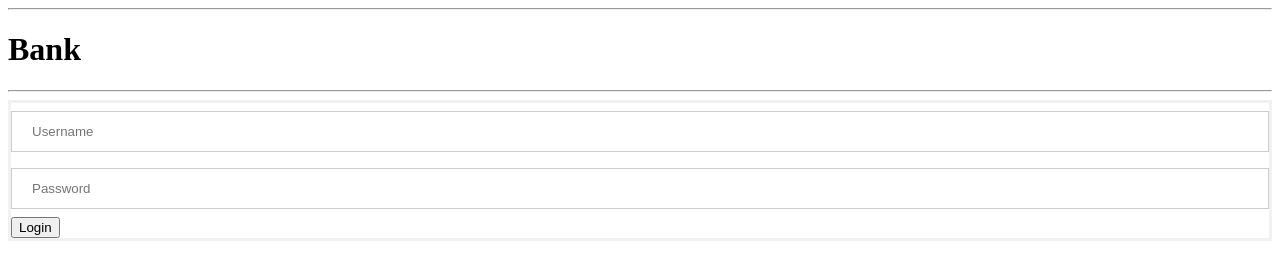
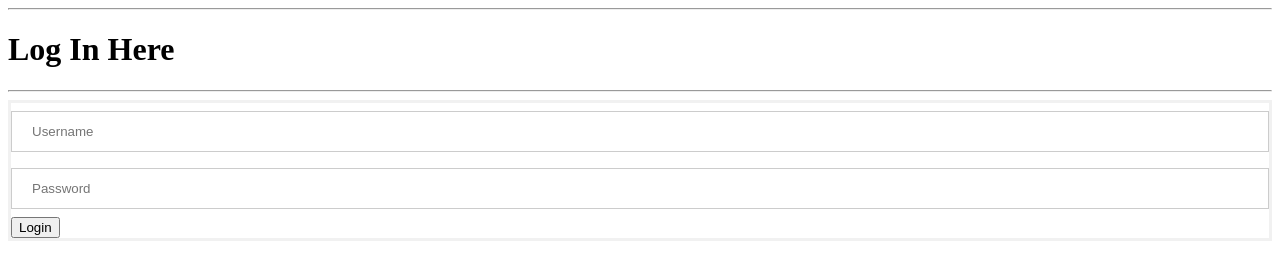
Before and after one commit to cmgospod/bank-project, a plain HTML site: page frontend/src/index.html in a window 1280 px wide. Drawn offline with Linux system fonts and the light colour scheme.

Commit message:
README edits

```diff
--- a/frontend/src/index.html
+++ b/frontend/src/index.html
@@ -7,13 +7,13 @@
     <meta charset="UTF-8">
     <meta http-equiv="X-UA-Compatible" content="IE=edge">
     <meta name="viewport" content="width=device-width, initial-scale=1.0">
-    <title>todo-UI</title>
+    <title>Bank-login</title>
 </head>
 
 <body>
 
     <hr />
-    <h1>Bank</h1>
+    <h1>Log In Here</h1>
     <hr />
     <form id="login-form">
         <input type="text" name="username" id="username-field" class="login-form-field" placeholder="Username">
```
Also changed, not shown: 1 other file.
